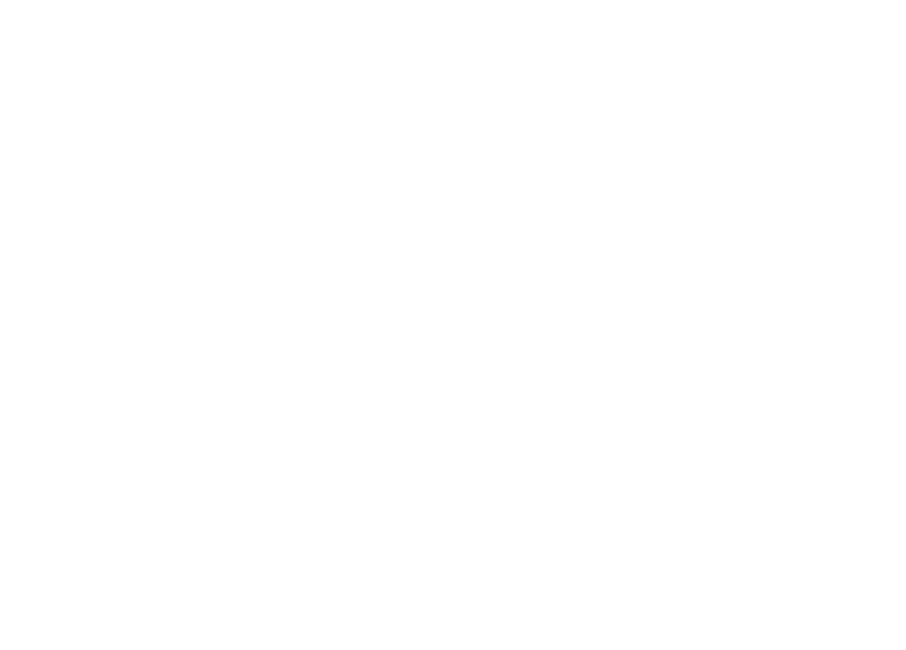
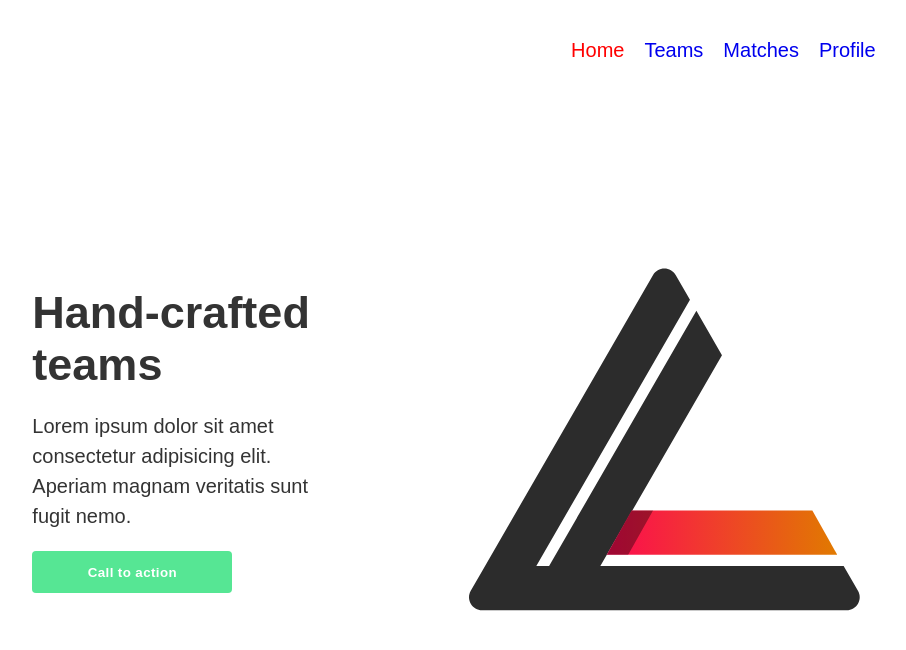
Before and after one commit to wingardtw/laddr, a React (Create React App) app in the folder frontend/laddr-react/: page / in a window 1280 px wide. Shown: the top 650 px of the page, without its empty margins (186-1092 px from the left). Built offline with nearby package versions, Linux system fonts and the light colour scheme.

Commit message:
landing and routing

```diff
--- a/frontend/laddr-react/src/components/App/App.css
+++ b/frontend/laddr-react/src/components/App/App.css
@@ -5,7 +5,77 @@
   box-sizing: border-box;
 }
 
+h1,h2,h3,p,ul,li {
+  margin: 0px;
+  padding: 0px;
+}
+
 html, body {
   height: 100%;
   overflow-x: hidden;
+  font-family: sans-serif;
+  color: #333;
 }
+.main {
+  height: 100vh;
+  display: grid;
+  grid-template-rows: 5rem 1fr;
+}
+.header, .container {
+  display: grid;
+  grid-template-columns: repeat(12, 1fr);
+  grid-column-gap: 1.5rem;
+}
+
+.container {
+  height: 100%;
+  align-items: center;
+}
+
+.nav__link--active {
+  color: red;
+}
+
+.navbar {
+  display: flex;
+  justify-content: flex-end;
+  margin: 0px;
+  list-style: none;
+  grid-column: 3/11;
+  align-items: center;
+}
+.navbar__item {
+  margin-left: 1rem;
+}
+
+.navbar__link {text-decoration: none;}
+
+.fontsize2 {font-size: 2.25rem;}
+
+/* buttons */
+.btn--primary {
+  border: none;
+  background: rgb(86, 230, 148);
+  font-weight: 700;
+  letter-spacing: .02rem;
+  padding: .667rem;
+  color: #fff;
+  width: 10rem;
+  border-radius: 4px;
+}
+
+/* landing page */
+.landing__left {
+  grid-column: 3/6;
+  display: flex;
+  flex-direction: column;
+  justify-content: center;
+}
+.landing__left > * {margin-bottom: 1rem;}
+
+.landing__right {
+  grid-column: 7/11;
+}
+.landing__copy {
+  line-height: 1.5rem;
+}
--- a/frontend/laddr-react/src/components/App/App.js
+++ b/frontend/laddr-react/src/components/App/App.js
@@ -1,15 +1,21 @@
 import React, { Component } from 'react';
 import './App.css';
-import { BrowserRouter, Route, Switch, Link } from "react-router-dom";
-
+import Main from '../Main/Main';
 
 
 class App extends Component {
+  state = {
+    isLoggedIn:false
+  }
+  handleLogin = ()=> {
+    this.setState(prevState => ({
+      isLoggedIn: !prevState.isLoggedIn
+    }))
+  }
+
   render() {
     return (
-      <div className="App">
-
-      </div>
+      <Main />
     );
   }
 }
--- /dev/null
+++ b/frontend/laddr-react/src/components/App/Navbar.js
@@ -0,0 +1,25 @@
+import React, { Component } from 'react';
+import { BrowserRouter as Router, Route, Link, NavLink, Redirect} from "react-router-dom";
+
+class Navbar extends Component {
+    render() {
+        return (
+            <ul className="navbar">
+                <li className="navbar__item">
+                    <NavLink to="/" exact className="navbar__link" activeClassName="nav__link--active">Home</NavLink>
+                </li>
+                <li className="navbar__item">
+                    <NavLink to="/Teams"  exact className="navbar__link" activeClassName="nav__link--active">Teams</NavLink>
+                </li>
+                <li className="navbar__item">
+                    <NavLink to="/Matches"  exact className="navbar__link" activeClassName="nav__link--active">Matches</NavLink>
+                </li>
+                <li className="navbar__item">
+                    <NavLink to="/Profile"  exact className="navbar__link" activeClassName="nav__link--active">Profile</NavLink>
+                </li>
+            </ul>
+        )
+    }
+}
+
+export default Navbar;
--- /dev/null
+++ b/frontend/laddr-react/src/components/Home/Home.js
@@ -0,0 +1,21 @@
+import React, { Component } from 'react';
+
+
+class Home extends Component {
+    render() {
+        return (
+        <div className="container">
+            <div className="landing__left">
+                <h2 className="pageTitle fontsize2">Hand-crafted teams</h2>
+                <p className="landing__copy">Lorem ipsum dolor sit amet consectetur adipisicing elit. Aperiam magnam veritatis sunt fugit nemo.</p>
+                <button className="landing__cta btn--primary">Call to action</button>
+            </div>
+            <div className="landing__right">
+                <img src={require("../../img/LaddrLogoFlat.svg")} alt=""/>
+            </div>
+        </div>
+        )
+    }
+}
+
+export default Home;
--- /dev/null
+++ b/frontend/laddr-react/src/components/Main/Main.js
@@ -0,0 +1,24 @@
+import React, { Component } from "react";
+import { BrowserRouter as Router, Route} from "react-router-dom";
+import Home from "../Home/Home"
+import Navbar from '../App/Navbar';
+
+class Main extends Component {
+  render() {
+    return (
+      <Router>
+        <div className="main">
+          <header className="header">
+            <Navbar />
+          </header>
+          <div className="content">
+            <Route path="/" exact component={Home}/>
+          </div>
+
+        </div>
+      </Router>
+    );
+  }
+}
+
+export default Main;
```
Also changed, not shown: frontend/laddr-react/src/components/Login/Login.js (deleted, +0 -62 lines), frontend/laddr-react/src/components/Signup/Signup.js (deleted, +0 -14 lines), frontend/laddr-react/src/components/App/NavbarItem.js (added), frontend/laddr-react/src/img/LaddrLogoFlat.svg (added).
